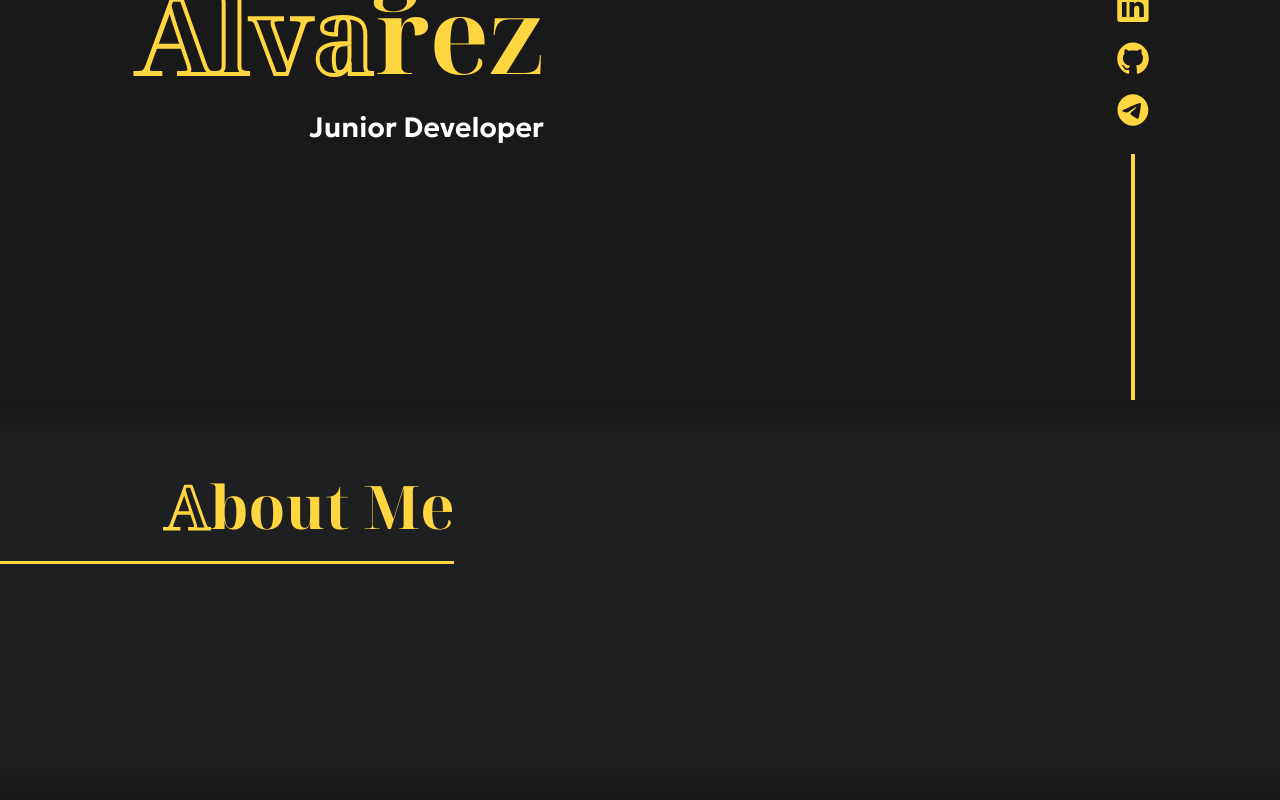
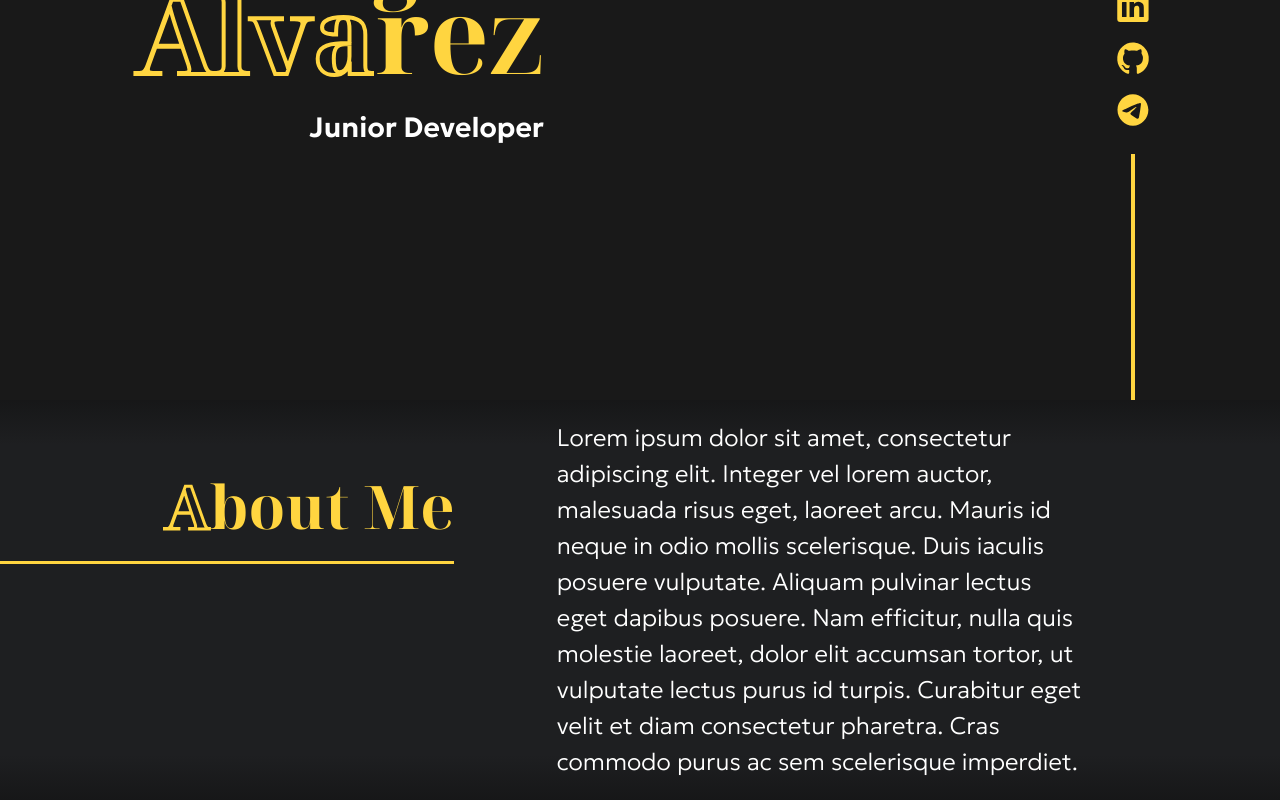
Before and after one commit to Alvallesteros/Alvallesteros, a React (Create React App) app: page / in a window 1280 px wide. Shown: the part 400-1200 px from the top of the page. Built offline with nearby package versions, Linux system fonts and the light colour scheme.

Commit message:
about me finished

```diff
--- a/src/components/about-me.js
+++ b/src/components/about-me.js
@@ -8,9 +8,14 @@ function AboutMe() {
         <div className={styles.titleContainer}>
             <div className={common.titleText} style={{
                 textAlign: "right",
-            }}><span>A</span>bout Me</div>
+            }}>
+                <span>A</span>bout Me
+            </div>
         </div>
         <div className={styles.underline}></div>
+        <div className={styles.textContainer}>
+            Lorem ipsum dolor sit amet, consectetur adipiscing elit. Integer vel lorem auctor, malesuada risus eget, laoreet arcu. Mauris id neque in odio mollis scelerisque. Duis iaculis posuere vulputate. Aliquam pulvinar lectus eget dapibus posuere. Nam efficitur, nulla quis molestie laoreet, dolor elit accumsan tortor, ut vulputate lectus purus id turpis. Curabitur eget velit et diam consectetur pharetra. Cras commodo purus ac sem scelerisque imperdiet.
+        </div>
         <div className={styles.background}>
             <div className={styles.gradient}></div>
             <div className={styles.gradient} style={{transform: "rotate(180deg)"}}></div>
--- a/src/styles/about-me.module.css
+++ b/src/styles/about-me.module.css
@@ -40,3 +40,18 @@
     width: 100%;
     background: linear-gradient(180deg, rgba(15, 15, 15, 0.5) 0%, rgba(30, 31, 33, 0) 75%);
 }
+
+.textContainer {
+    width: 41vw;
+    max-height: 75%;
+    z-index: 2;
+    margin-right: 7vw;
+    margin-left: auto;
+    display: flex;
+    align-items: center;
+    font-family: var(--text-font);
+    color: white;
+    font-weight: 200;
+    line-height: 1.5em;
+    font-size: 24px;
+}
```
